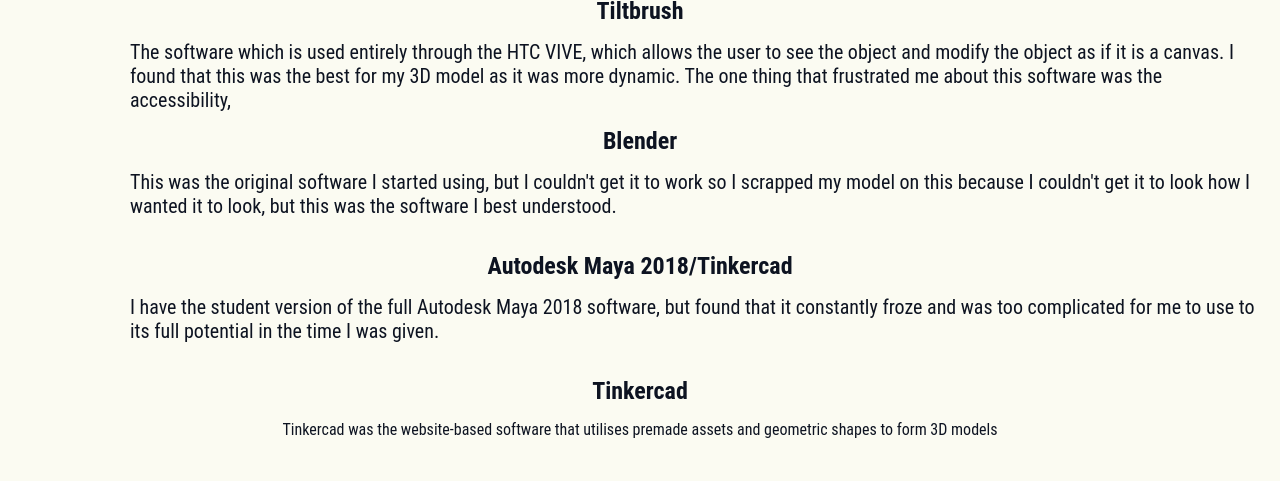
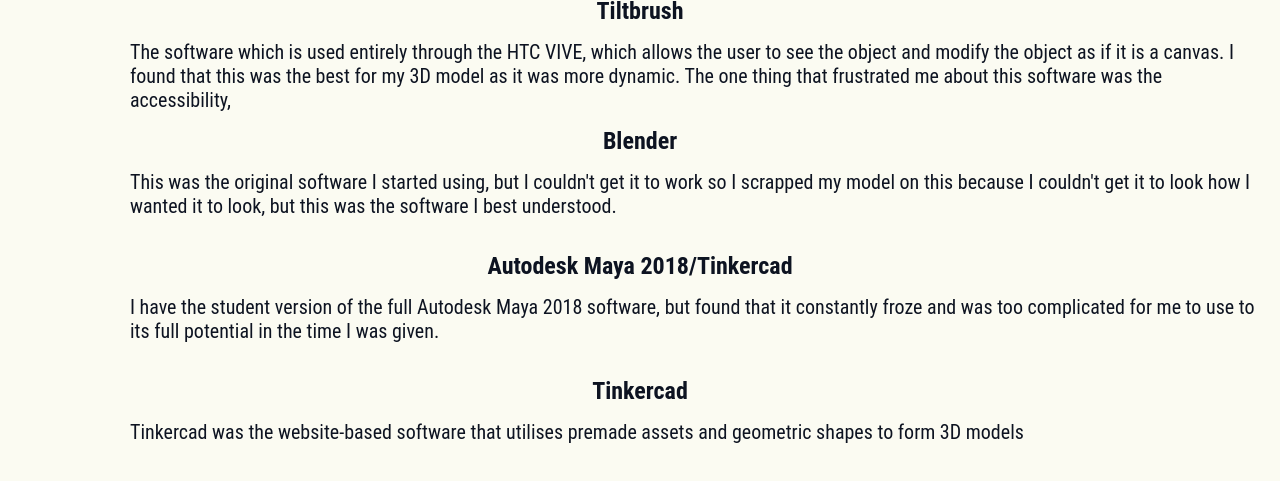
Before and after one commit to maergo/3Dwebsite, a plain HTML site: page tools.html in a window 1280 px wide. Shown: the part 119-600 px from the top of the page. Drawn offline with Linux system fonts and the light colour scheme; a web font is replaced by a local one.

Commit message:
Update tools.html

```diff
--- a/tools.html
+++ b/tools.html
@@ -35,7 +35,7 @@
     <p> I have the student version of the full Autodesk Maya 2018 software, but found that it constantly froze and was too complicated for me to use to its full potential in the time I was given. </p>
     <br>
     <h2>Tinkercad</h2>
-    Tinkercad was the website-based software that utilises premade assets and geometric shapes to form 3D models
+    <p> Tinkercad was the website-based software that utilises premade assets and geometric shapes to form 3D models <p>
 
 </body>
 
```
